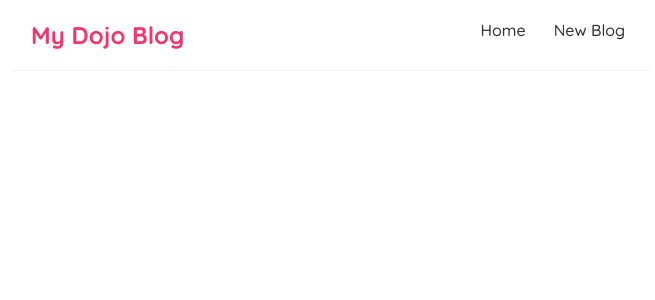
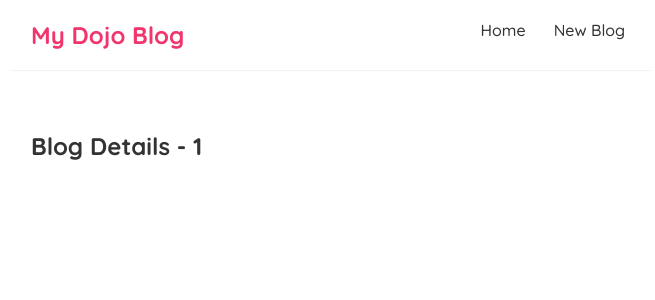
Before and after one commit to frontendprof/react-dojo-blog, a React (Create React App) app: page /blogs/1 in a window 1280 px wide. Shown: the top 300 px of the page, without its empty margins (309-964 px from the left). Built offline with nearby package versions, Linux system fonts and the light colour scheme.

Commit message:
Setting up route parameters

```diff
--- a/src/App.js
+++ b/src/App.js
@@ -1,7 +1,8 @@
 import {BrowserRouter as Router, Route, Switch} from "react-router-dom";
-import Create from "./components/Create/Create";
-import Home from './components/Home/Home';
-import Navbar from './components/Navbar/Navbar';
+import BlogDetails from "./BlogDetails";
+import Create from "./Create";
+import Home from './Home';
+import Navbar from './Navbar';
 
 function App() {
   return (
@@ -10,12 +11,19 @@ function App() {
       <Navbar />
       <div className="content">
         <Switch>
+
           <Route exact path="/">
             <Home />
           </Route>
+
           <Route path="/create">
             <Create />
           </Route>
+
+          <Route path="/blogs/:id">
+            <BlogDetails />
+          </Route>
+
         </Switch>
       </div>
     </div>
--- /dev/null
+++ b/src/BlogDetails.js
@@ -0,0 +1,17 @@
+import React from 'react'
+import { useParams } from 'react-router-dom'
+
+const BlogDetails = () => {
+
+
+    const {id}=useParams();
+
+
+    return (
+        <div className="blog-details">
+            <h2>Blog Details - {id}</h2>
+        </div>
+    )
+}
+
+export default BlogDetails
--- a/src/components/BlogList/BlogList.jsx
+++ b/src/BlogList.jsx
@@ -1,4 +1,5 @@
 import React from 'react'
+import { Link } from 'react-router-dom'
 
 const BlogList = ({blogs,header}) => {
     return (
@@ -6,8 +7,11 @@ const BlogList = ({blogs,header}) => {
             <h2>{header}</h2>
             {blogs.map(b=>(
                <div className="blog-preview" key={b.id}>
-                   <h2>{b.title}</h2>
-                   <p>Written by {b.author}</p>
+                   <Link to={`/blogs/${b.id}`}>
+                        <h2>{b.title}</h2>
+                        <p>Written by {b.author}</p>
+                   </Link>
+
 
                </div>
            ))}
--- a/src/components/Home/Home.jsx
+++ b/src/Home.jsx
@@ -1,5 +1,5 @@
 import React,{useState,useEffect} from 'react'
-import BlogList from '../BlogList/BlogList'
+import BlogList from './BlogList'
 
 const Home = () => {
 
@@ -19,7 +19,6 @@ const Home = () => {
             return res.json()
         })
         .then(data=>{
-            console.log(data);
             setBlogs(data)
         })
     },[])
--- a/src/index.css
+++ b/src/index.css
@@ -50,7 +50,7 @@
 }
 
 .blog-preview:hover {
-  box-shadow: 1px 3px 5px rgba(0,0,0,0.1);
+  box-shadow: 1px 3px 5px rgba(0,0,0,0.5);
 }
 
 .blog-preview h2 {
@@ -58,3 +58,7 @@
   color: #f1356d;
   margin-bottom: 8px;
 }
+
+.blog-preview a{
+  text-decoration: none;
+}
```
Also changed, not shown: src/Create.jsx (renamed from src/components/Create/Create.jsx), src/Navbar.jsx (renamed from src/components/Navbar/Navbar.jsx), 1 other file (tests, documents, lock files or other folders).
